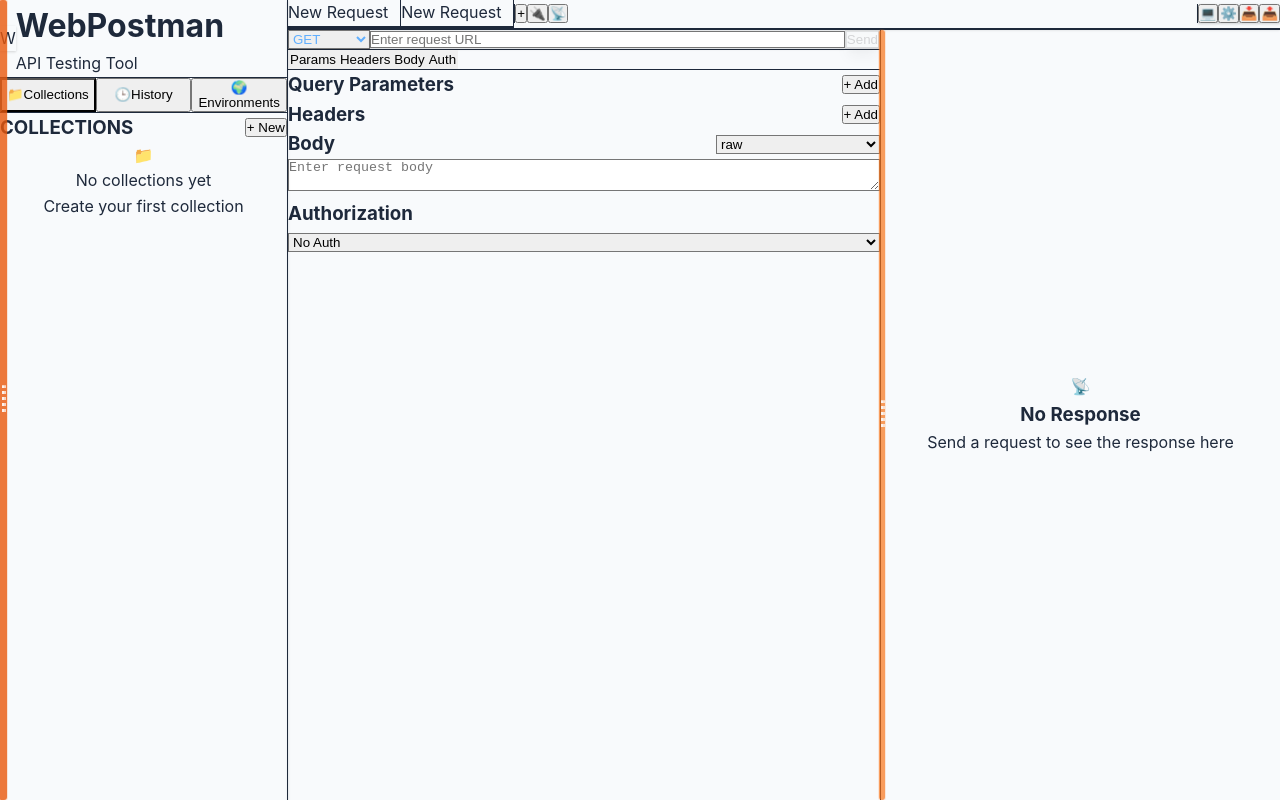
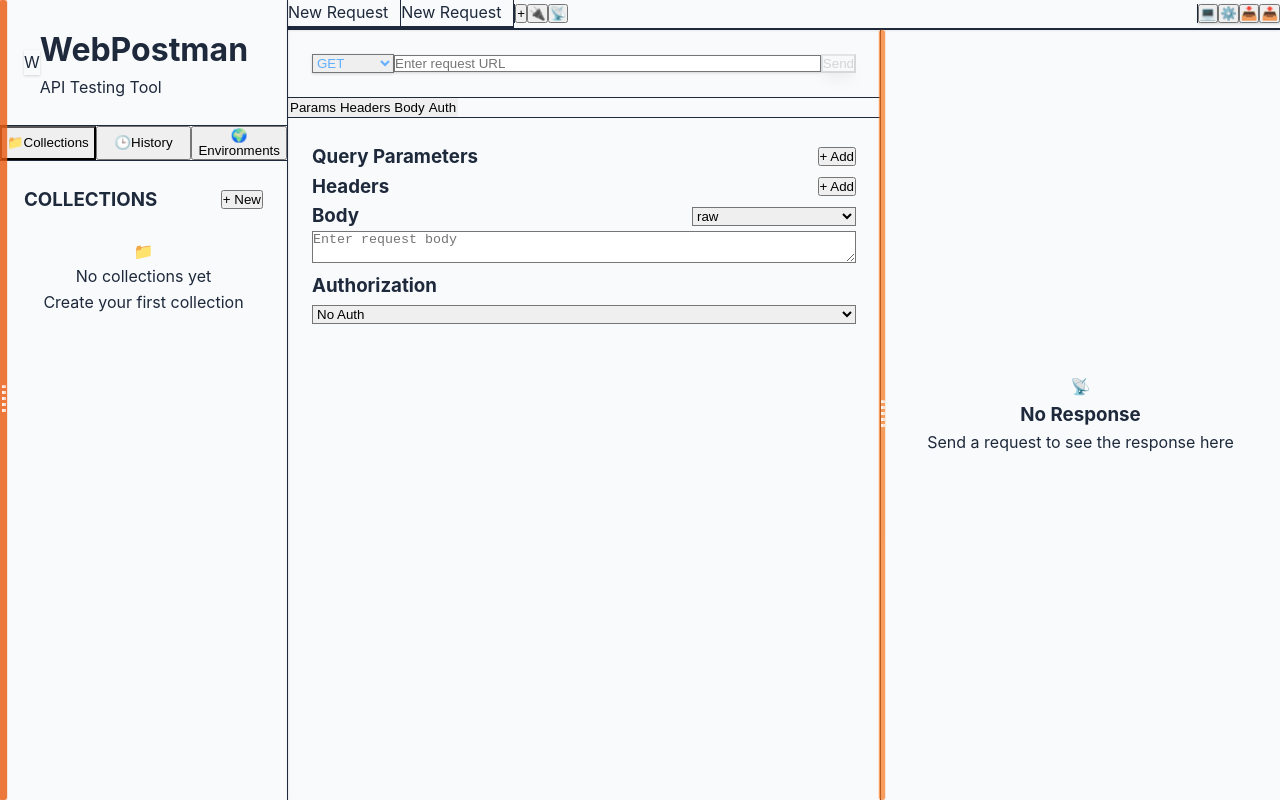
Before and after one commit to dsmoothdaboogie/web-postman, a React (Vite) app: page / in a window 1280 px wide. Both pictures are taken after a click on the button "Generate Code Snippet". Built offline with nearby package versions, Linux system fonts and the light colour scheme.

Commit message:
Fix Tailwind padding classes not working - add important overrides for p-6, -m-6, mb-6, mt-6 to override CSS reset

```diff
--- a/src/index.css
+++ b/src/index.css
@@ -6,6 +6,23 @@
   margin: 0;
   padding: 0;
   box-sizing: border-box;
+}
+
+/* Allow Tailwind padding classes to work */
+.p-6 {
+  padding: 1.5rem !important;
+}
+
+.-m-6 {
+  margin: -1.5rem !important;
+}
+
+.mb-6 {
+  margin-bottom: 1.5rem !important;
+}
+
+.mt-6 {
+  margin-top: 1.5rem !important;
 }
 
 body {
```
